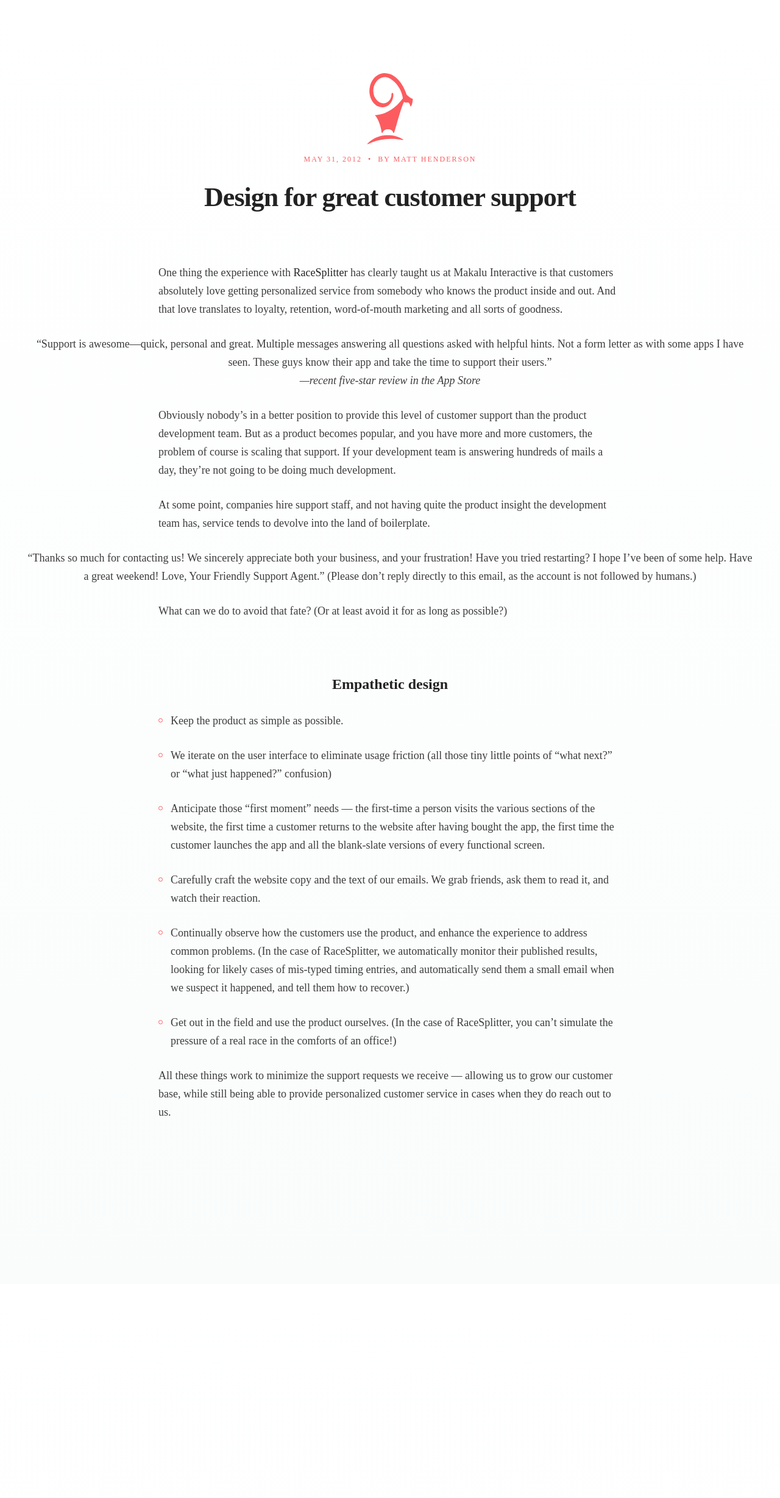
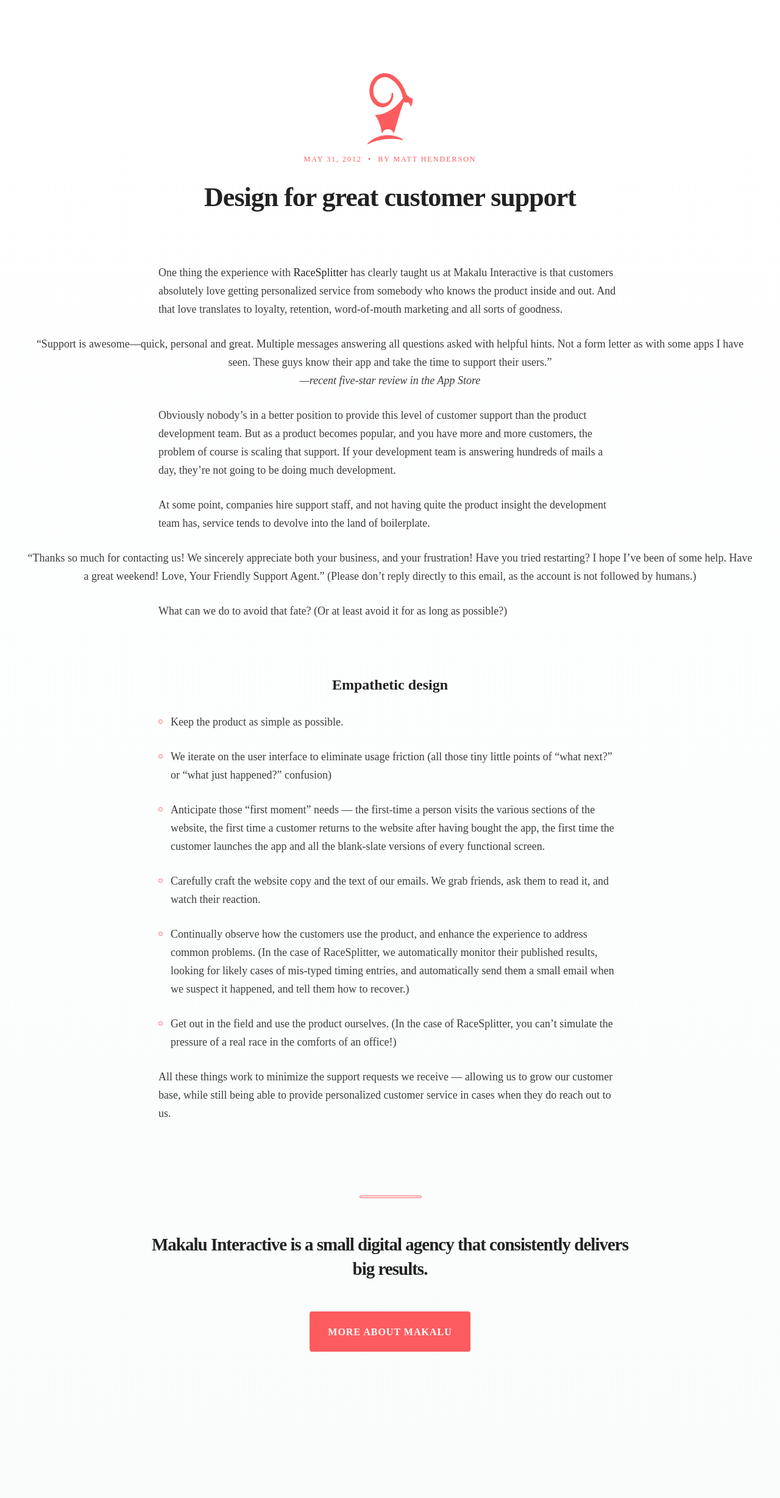
Before and after one commit to makalu/makalu.github.com, a Jekyll site: the page built from blog/_posts/2012-05-31-customer-service.markdown, in a window 1280 px wide. Shown: the whole page at 61% size. Built offline with Jekyll 4.4.1, drawn with Linux system fonts in a browser that asks for light colours; some web fonts are replaced; comment, search, counter and statistics services are not loaded; before the commit the page ends 2106 px from its top, so only the background shows below that.

Commit message:
Add about makalu footer to blog posts

```diff
--- a/_layouts/post.html
+++ b/_layouts/post.html
@@ -29,4 +29,9 @@
   {% endif %}
 </article>
 
+<section>
+  <h2>Makalu Interactive is a small digital agency that consistently delivers big results.</h2>
+  <a href="/" class="button">More about Makalu</a>
+</section>
+
 <script>!function(d,s,id){var js,fjs=d.getElementsByTagName(s)[0];if(!d.getElementById(id)){js=d.createElement(s);js.id=id;js.src="//platform.twitter.com/widgets.js";fjs.parentNode.insertBefore(js,fjs);}}(document,"script","twitter-wjs");</script>
--- a/assets/css/makalu.css
+++ b/assets/css/makalu.css
@@ -51,7 +51,10 @@
     h2 a:hover {
     color: #FC5C5F; }
 h3 {
-  font-size: 24px; }
+  max-width: 660px;
+  margin: 90px auto 30px;
+  font-size: 24px;
+  line-height: 32px; }
 
 p {
   max-width: 660px;
@@ -143,12 +146,14 @@
 header {}
 
 section {}
-  section + section {
+  section + section,
+  article + section {
     position: relative;
     padding-top: 60px;
     margin-top: 120px;
   }
-    section + section::before {
+    section + section::before,
+    article + section::before {
       content: '';
       position: absolute;
       top: 0;
```
